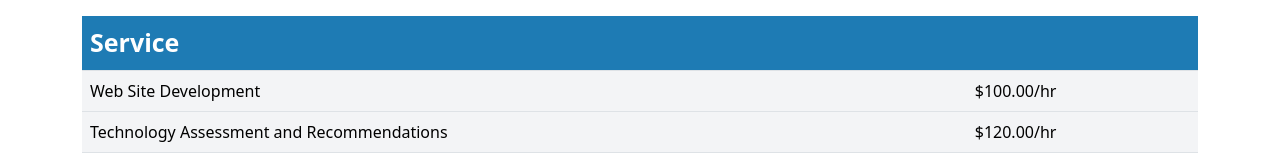
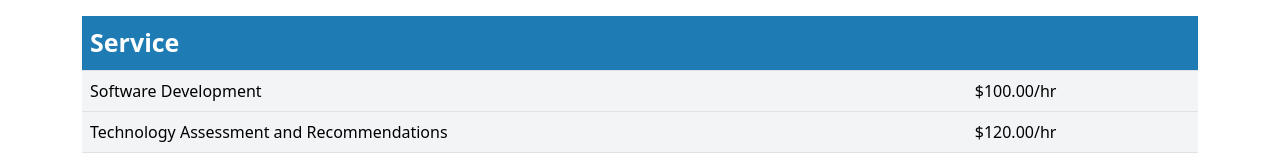
Before and after one commit to muffinman29/consulting, an Angular app: page /technology-consulting in a window 1280 px wide. Shown: the part 146-307 px from the top of the page. Built offline with nearby package versions, Linux system fonts and the light colour scheme.

Commit message:
Changed web site to software;

```diff
--- a/src/app/technology-consulting/technology-consulting.component.html
+++ b/src/app/technology-consulting/technology-consulting.component.html
@@ -10,7 +10,7 @@
     </thead>
     <tbody>
       <tr>
-        <td>Web Site Development</td>
+        <td>Software Development</td>
         <td>$100.00/hr</td>
       </tr>
       <tr>
```
